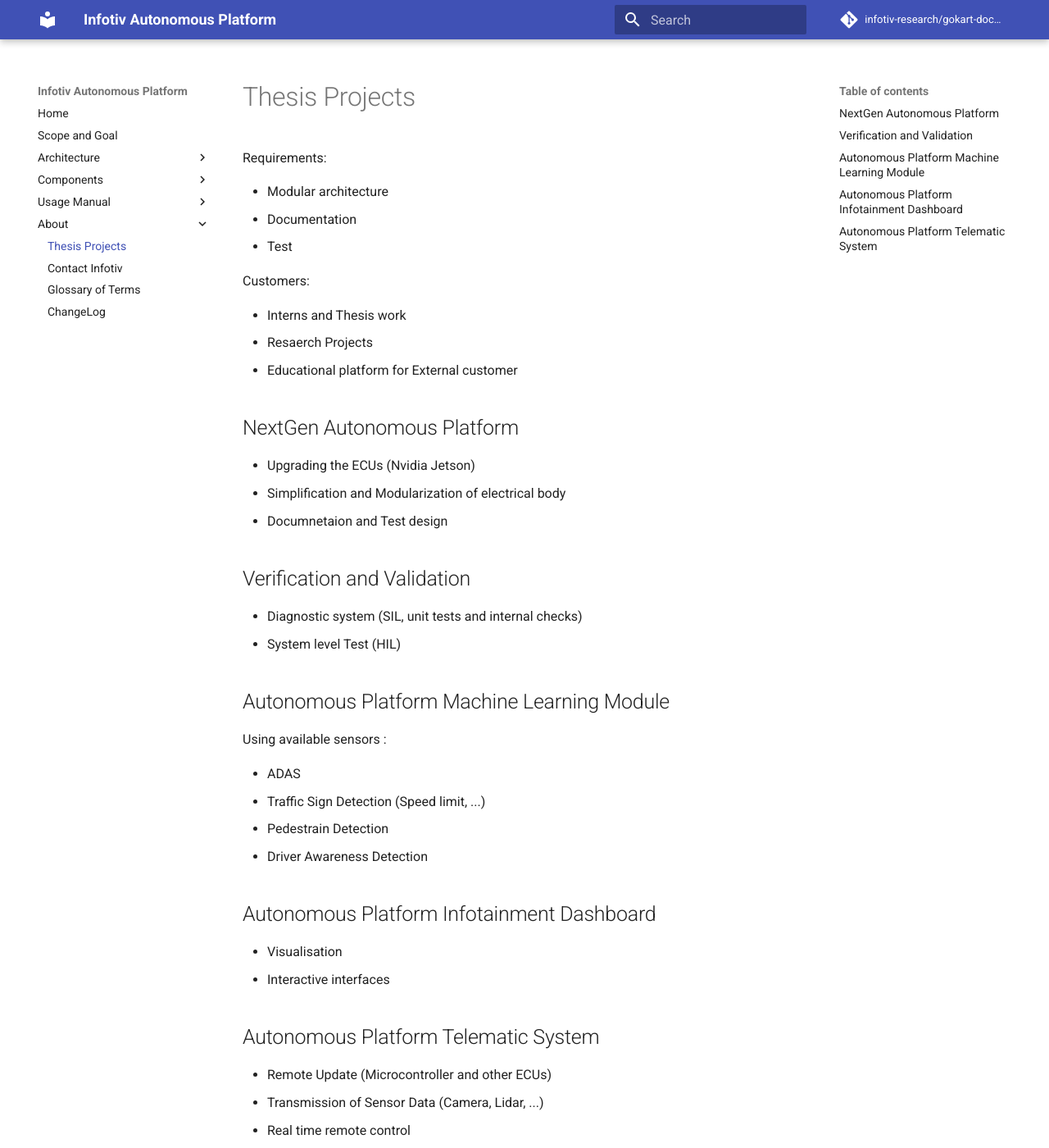
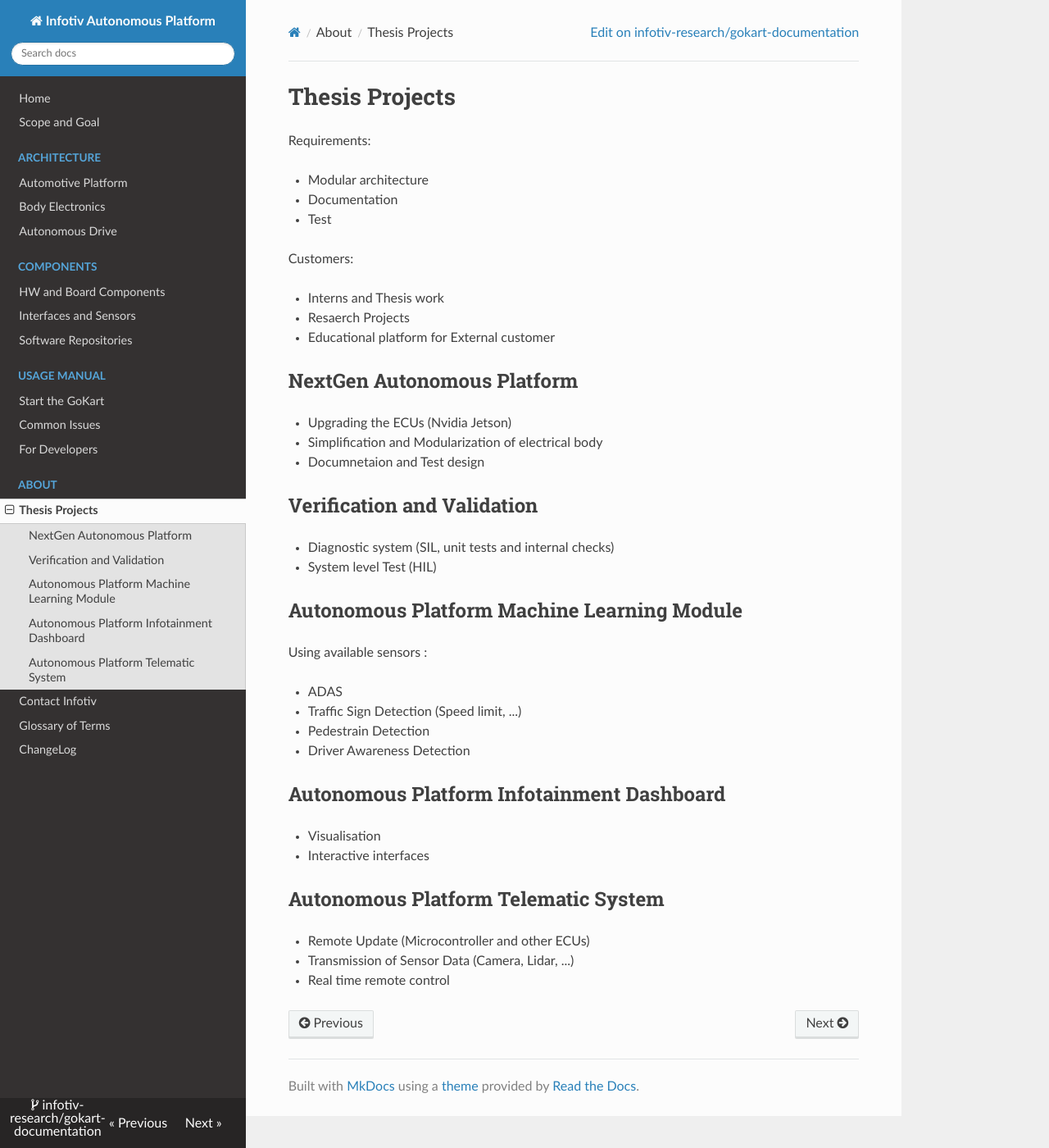
Before and after one commit to infotiv-research/gokart-documentation, an MkDocs documentation site: the page built from docs/projects.md, in a window 1280 px wide and 1400 px high. Shown: the whole window at 82% size. Built offline with MkDocs 1.6.1, drawn with Linux system fonts in a browser that asks for light colours; nearby versions of some CDN libraries; comment, search, counter and statistics services are not loaded; some of the changed lines change nothing that is shown; some of the changed text lies outside the part shown.

Commit message:
changing from material theme to readthedocs

```diff
--- a/mkdocs.yml
+++ b/mkdocs.yml
@@ -5,7 +5,7 @@ repo_name: infotiv-research/gokart-documentation
 repo_url: https://github.com/infotiv-research/gokart-documentation
 
 theme:
-  name: 'material'
+  name: 'readthedocs'
   feature:
     - navigation.tabs
     - navigation.tracking
--- a/requirements.txt
+++ b/requirements.txt
@@ -1 +1 @@
-mkdocs-material==8.3.9
+readthedocs
```
